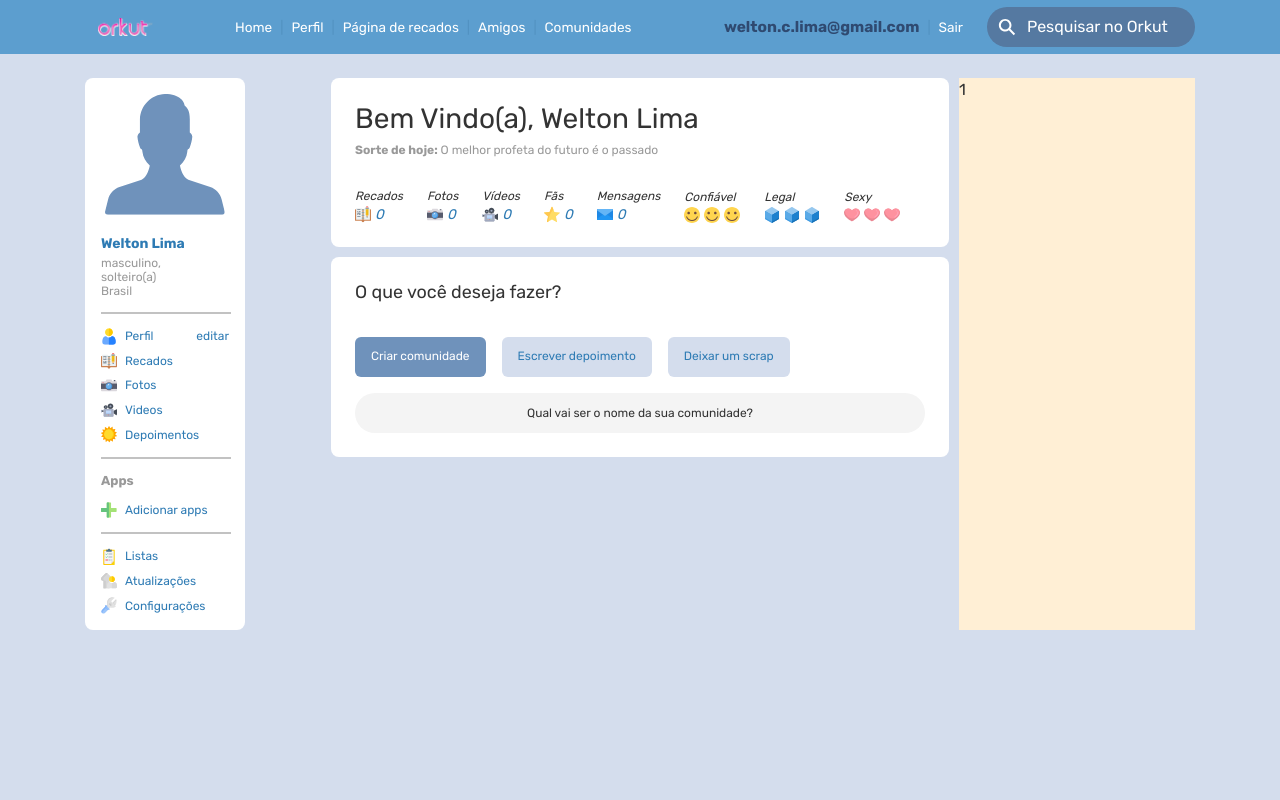
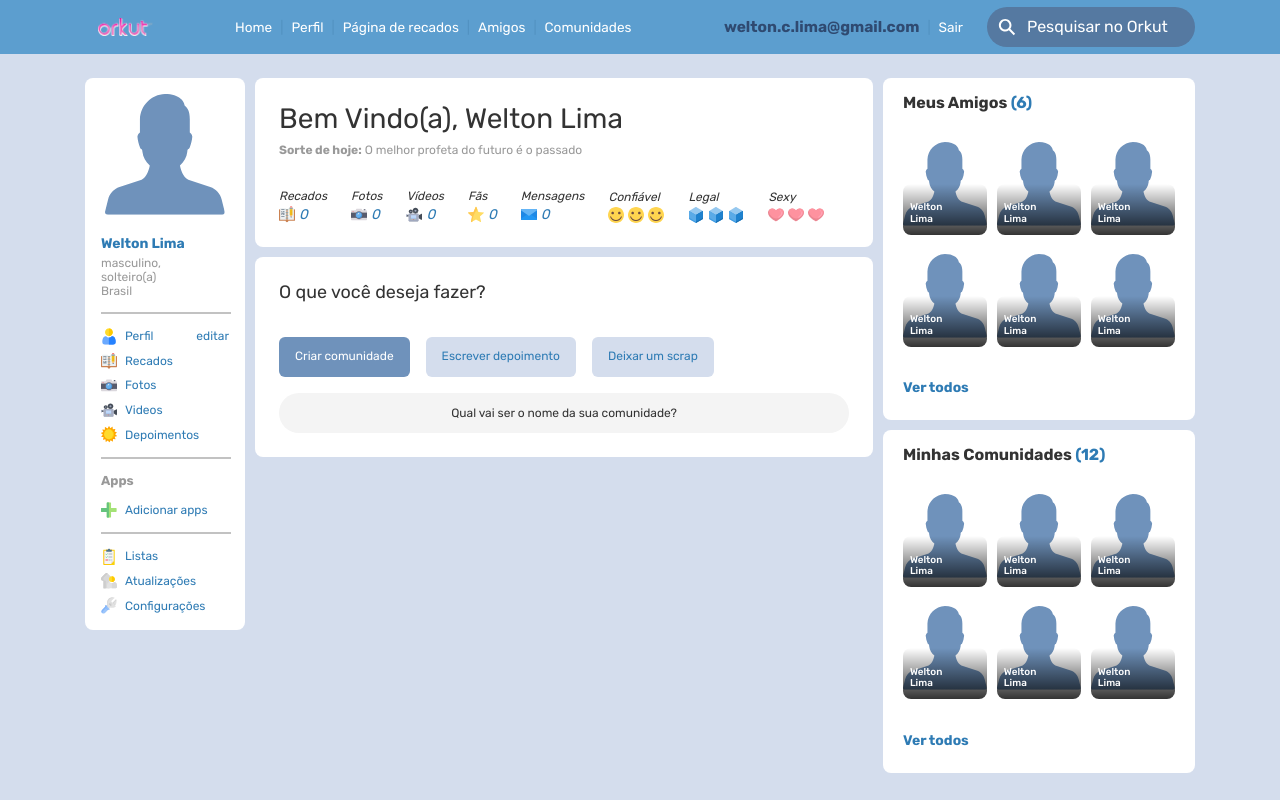
Before and after one commit to weltonclima/orkut_next_js, a Next.js app: page /home in a window 1280 px wide. Built offline with nearby package versions, Linux system fonts and the light colour scheme.

Commit message:
Creating Home Page

```diff
--- a/src/components/Header.tsx
+++ b/src/components/Header.tsx
@@ -137,6 +137,5 @@ export function Header({ ...rest }: HeaderProps) {
         }
       </Flex>
     </Flex>
-
   )
 }
--- /dev/null
+++ b/src/components/PhotoGrid/PhotoIcon.tsx
@@ -0,0 +1,35 @@
+import { Box, Flex, Img, Text, BoxProps, Image } from "@chakra-ui/react";
+import { ReactNode } from "react";
+interface PhotoIconProps extends BoxProps {
+  children: ReactNode;
+  src: string;
+}
+
+export function PhotoIcon({
+  children, src, ...rest
+}: PhotoIconProps) {
+  return (
+    <Box position="relative" {...rest}>
+      <Img src={src} w="84px" h="102px" fallbackSrc="/assets/avatar.svg" borderRadius="8px" />
+      <Flex
+        position="absolute"
+        align="flex-end"
+        borderRadius="8px"
+        p="0 0 .62rem .43rem"
+        bottom="0"
+        w="84px"
+        h="51px"
+        bgGradient="linear(180deg, rgba(0, 0, 0, 0), rgba(0, 0, 0, 0.8))"
+      >
+        <Text
+          fontWeight="500"
+          fontSize=".62rem"
+          lineHeight=".74rem"
+          color="white"
+        >
+          {children}
+        </Text>
+      </Flex>
+    </Box>
+  )
+}
--- /dev/null
+++ b/src/components/PhotoGrid/index.tsx
@@ -0,0 +1,58 @@
+import { Box, Flex, FlexProps, Heading, Img, SimpleGrid, Text } from "@chakra-ui/react";
+import { PhotoIcon } from "./PhotoIcon";
+interface MyFriendsProps extends FlexProps {
+  title: string;
+  count: number;
+}
+
+export function PhotoGrid({
+  title, count, ...rest
+}: MyFriendsProps) {
+  return (
+    <Flex
+      bg="white"
+      p="1rem 1.25rem 1.5rem 1.25rem"
+      flexDir="column"
+      {...rest}
+    >
+      <Text
+        lineHeight="1.18rem"
+        fontWeight="700"
+      >
+        {title}
+        <Text
+          as="span"
+          color="blue.500"
+        > ({count})</Text>
+      </Text>
+      <SimpleGrid spacing=".62rem" columns={3} m="1.25rem 0 2.06rem 0">
+        <PhotoIcon src="assets/avatar.svg">
+          Welton <br /> Lima
+        </PhotoIcon>
+        <PhotoIcon src="assets/avatar.svg">
+          Welton <br /> Lima
+        </PhotoIcon>
+        <PhotoIcon src="assets/avatar.svg">
+          Welton <br /> Lima
+        </PhotoIcon>
+        <PhotoIcon src="assets/avatar.svg">
+          Welton <br /> Lima
+        </PhotoIcon>
+        <PhotoIcon src="assets/avatar.svg">
+          Welton <br /> Lima
+        </PhotoIcon>
+        <PhotoIcon src="assets/avatar.svg">
+          Welton <br /> Lima
+        </PhotoIcon>
+      </SimpleGrid>
+      <Text
+        fontWeight="700"
+        fontSize=".87rem"
+        lineHeight="1.06rem"
+        color="blue.500"
+      >
+        Ver todos
+      </Text>
+    </Flex>
+  )
+}
--- a/src/pages/home.tsx
+++ b/src/pages/home.tsx
@@ -2,6 +2,7 @@
 import { Flex, Grid, GridItem, Stack } from '@chakra-ui/react';
 import Head from 'next/head';
 import { Header } from '../components/Header';
+import { PhotoGrid } from '../components/PhotoGrid';
 import { Profile } from '../components/Profile';
 import { Welcome } from '../components/Welcome';
 import { WhatDoYou } from '../components/WhatDoYou';
@@ -45,7 +46,22 @@ export default function Home() {
                 />
               </Stack>
             </GridItem>
-            <GridItem colSpan={1} bg="papayawhip" >1</GridItem>
+            <GridItem colSpan={1}>
+              <Stack spacing=".62rem" >
+                <PhotoGrid
+                  title="Meus Amigos"
+                  count={6}
+                  borderRadius="8px"
+                  w="312px"
+                />
+                <PhotoGrid
+                  title="Minhas Comunidades"
+                  count={12}
+                  borderRadius="8px"
+                  w="312px"
+                />
+              </Stack>
+            </GridItem>
           </Grid>
         </Flex>
       </Flex>
```
